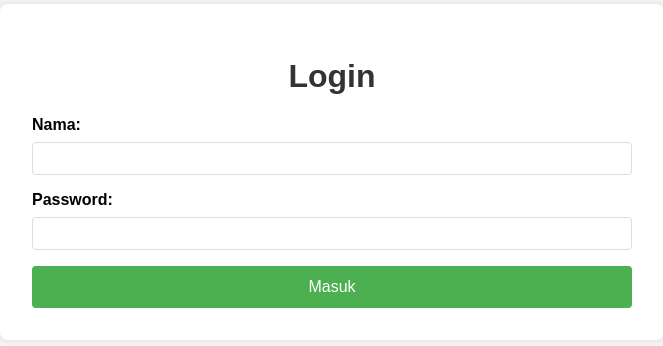
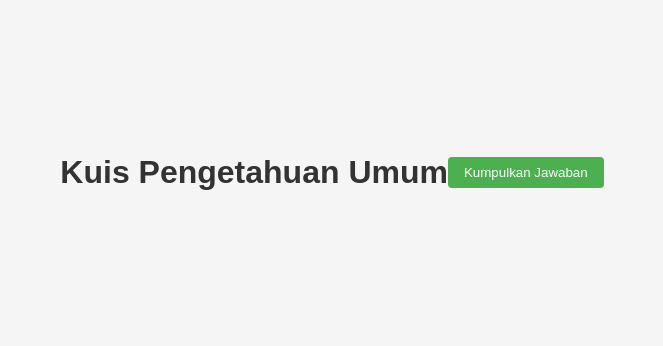
Before and after one commit to NardoTuns/kuis, a plain HTML site: page index.html in a window 1280 px wide. Shown: the part 228-574 px from the top of the page, without its empty margins (308-971 px from the left). Drawn offline with Linux system fonts and the light colour scheme.

Commit message:
Update index.html

```diff
--- a/index.html
+++ b/index.html
@@ -1,26 +1,16 @@
 <!DOCTYPE html>
 <html lang="id">
 <head>
-    <meta charset="UTF-8">
-    <meta name="viewport" content="width=device-width, initial-scale=1.0">
-    <title>Halaman Login</title>
-    <link rel="stylesheet" href="style.css">
+  <meta charset="UTF-8">
+  <title>Kuis Sederhana</title>
+  <link rel="stylesheet" href="style.css">
 </head>
 <body>
-    <div class="login-container">
-        <h1>Login</h1>
-        <form id="loginForm">
-            <div class="form-group">
-                <label for="username">Nama:</label>
-                <input type="text" id="username" name="username" required>
-            </div>
-            <div class="form-group">
-                <label for="password">Password:</label>
-                <input type="password" id="password" name="password" required>
-            </div>
-            <button type="submit" class="login-btn">Masuk</button>
-        </form>
-    </div>
-    <script src="script.js"></script>
+  <h1>Kuis Pengetahuan Umum</h1>
+  <div id="quiz-container"></div>
+  <button id="submit">Kumpulkan Jawaban</button>
+  <div id="result"></div>
+
+  <script src="script.js"></script>
 </body>
 </html>
```
